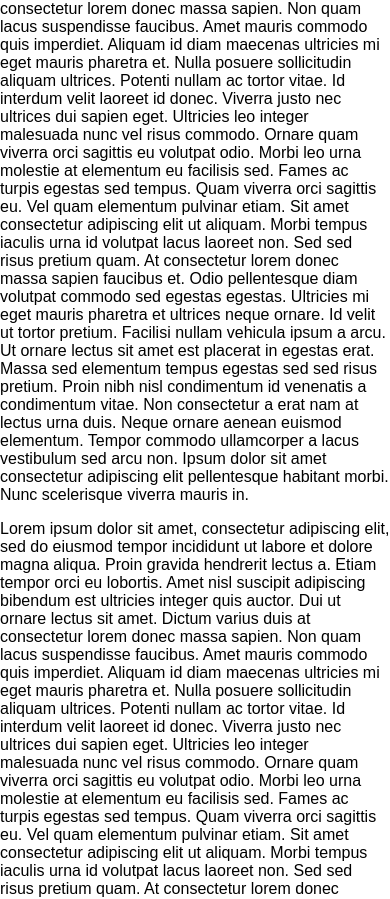
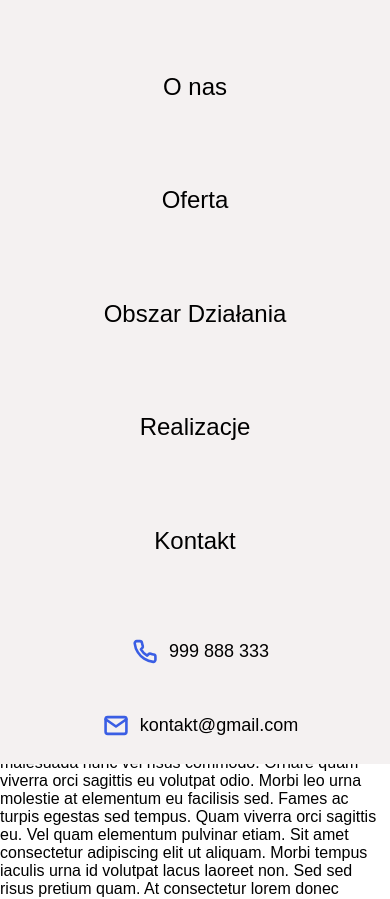
Before and after one commit to JayCodeGitHub/Fences-Website, a Gatsby site: page / in a window 390 px wide. Shown: the part 924-1823 px from the top of the page. Built offline with nearby package versions, Linux system fonts and the light colour scheme; Gatsby itself is replaced by a stand-in of ours.

Commit message:
styled Navigation for Mobile

```diff
--- a/src/components/Navigation/Navigation.jsx
+++ b/src/components/Navigation/Navigation.jsx
@@ -10,6 +10,7 @@ import {
   HamburgerWrapper,
   Hamburger,
   StyledMobileNavigation,
+  MobileContactItemsWrapper,
 } from './Navigation.styles';
 import PhoneIcon from '../../assets/icons/PhoneIcon.svg';
 import MailIcon from '../../assets/icons/MailIcon.svg';
@@ -29,7 +30,7 @@ function Navigation() {
         </span>
       </ContactItemsWrapper>
       <Wrapper>
-        <LogoWrapper>
+        <LogoWrapper onClick={() => setIsOpen(false)}>
           <Link to="/">Logo</Link>
         </LogoWrapper>
         <StyledNavigation>
@@ -62,8 +63,46 @@ function Navigation() {
         <HamburgerWrapper onClick={() => setIsOpen(!isOpen)}>
           <Hamburger isOpen={isOpen} />
         </HamburgerWrapper>
-        <StyledMobileNavigation></StyledMobileNavigation>
       </Wrapper>
+      <StyledMobileNavigation isOpen={isOpen}>
+        <ul>
+          <NavigationItem onClick={() => setIsOpen(false)}>
+            <Link to="/O-Nas/" activeClassName="active">
+              O nas
+            </Link>
+          </NavigationItem>
+          <NavigationItem onClick={() => setIsOpen(false)}>
+            <Link to="/Oferta/" activeClassName="active">
+              Oferta
+            </Link>
+          </NavigationItem>
+          <NavigationItem onClick={() => setIsOpen(false)}>
+            <Link to="/Obszar-Dzialania" activeClassName="active">
+              Obszar Działania
+            </Link>
+          </NavigationItem>
+          <NavigationItem onClick={() => setIsOpen(false)}>
+            <Link to="/Realizacje" activeClassName="active">
+              Realizacje
+            </Link>
+          </NavigationItem>
+          <NavigationItem onClick={() => setIsOpen(false)}>
+            <Link to="/Kontakt" activeClassName="active">
+              Kontakt
+            </Link>
+          </NavigationItem>
+        </ul>
+        <MobileContactItemsWrapper>
+          <span>
+            <PhoneIcon />
+            <p>999 888 333</p>
+          </span>
+          <span>
+            <MailIcon />
+            <p>kontakt@gmail.com</p>
+          </span>
+        </MobileContactItemsWrapper>
+      </StyledMobileNavigation>
     </OuterWrapper>
   );
 }
--- a/src/components/Navigation/Navigation.styles.js
+++ b/src/components/Navigation/Navigation.styles.js
@@ -28,7 +28,7 @@ export const ContactItemsWrapper = styled.div`
         font-size: ${({ theme }) => theme.font.size.xs};
         p {
             margin: 0;
-            color: black;
+        color: ${({ theme }) => theme.black};
         }
         span {
             display: flex;
@@ -53,9 +53,13 @@ export const Wrapper = styled.div`
 `
 export const LogoWrapper = styled.span`
     font-size: ${({ theme }) => theme.font.size.s};
+    z-index: 10;
     a {
         color: ${({ theme }) => theme.primary};
         text-decoration: none;
+    }
+    ${({ theme }) => theme.mq.desktop} {
+        font-size: ${({ theme }) => theme.font.size.s};
     }
 `
 
@@ -71,7 +75,7 @@ export const StyledNavigation = styled.ul`
 
 export const NavigationItem = styled.li`
     padding: 1rem;
-    font-size: ${({ theme }) => theme.font.size.xs};
+    font-size: ${({ theme }) => theme.font.size.s};
     a {
         transition: color 0.2s ease-in-out;
         color: black;
@@ -81,7 +85,10 @@ export const NavigationItem = styled.li`
         }
         &:hover {
             color: ${({ theme }) => theme.primary};
+        }
     }
+    ${({ theme }) => theme.mq.desktop} {
+        font-size: ${({ theme }) => theme.font.size.xs};
     }
 `
 
@@ -128,6 +135,47 @@ export const Hamburger = styled.div`
     }
 `
 export const StyledMobileNavigation = styled.div`
-        display: none;
+    width: 100vw;
+    height: 100vh;
+    position: fixed;
+    z-index: 0;
+    top: 0;
+    left: 0;
+    background-color: ${({ theme }) => theme.lightGrey};
+    padding: 15vh 0 0 0;
+    transition: transform 0.1s ease-in-out;
+    transform: translateY(${({ isOpen }) => (isOpen ? '0' : '+100%')});
+    ul {
+        padding: 0;
+        width: 100%;
+        height: 70%;
+        list-style: none;
+        display: flex;
+        justify-content: space-between;
+        align-items: center;
+        flex-direction: column;
+    }
+`
 
+export const MobileContactItemsWrapper = styled.div`
+    height: 30%;
+    width: 100%;
+    display: flex;
+    flex-direction: column;
+    align-items: center;
+    justify-content: space-around;
+    padding: 4vh 0 4vh 0;
+    p {
+        margin: 0;
+            color: black;
+        font-size: ${({ theme }) => theme.font.size.xs};
+    }
+    span {
+        display: flex;
+        align-items: center;
+        justify-content: center;
+        svg {
+            height: 25px;
+        }
+    }
 `
```
